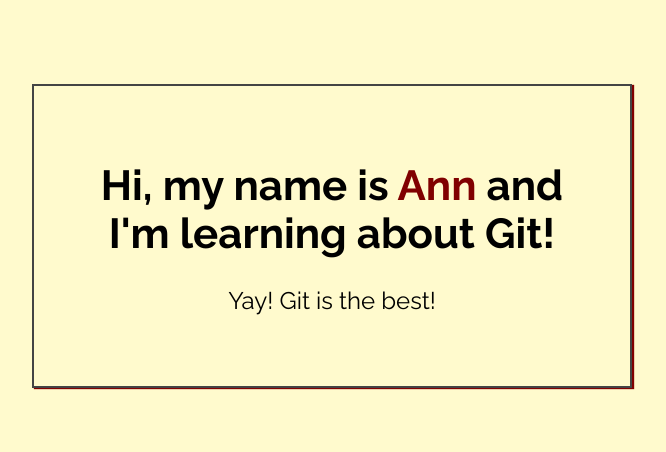
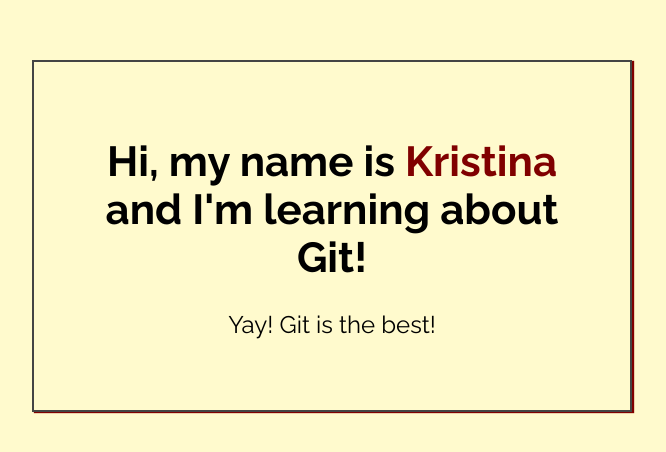
Before and after one commit to kcgott/my-first-repo, a plain HTML site: page index.html in a window 1280 px wide. Shown: the part 164-616 px from the top of the page, without its empty margins (308-974 px from the left). Drawn offline with Linux system fonts and the light colour scheme.

Commit message:
Added name to index.html

```diff
--- a/index.html
+++ b/index.html
@@ -14,7 +14,7 @@
 <body>
 
     <div class="greeting">
-        <h1>Hi, my name is <span class="highlight">Ann</span> and I'm learning about Git! </h1>
+        <h1>Hi, my name is <span class="highlight">Kristina</span> and I'm learning about Git! </h1>
 
         <p>Yay! Git is the best!</p>
     </div>
```
